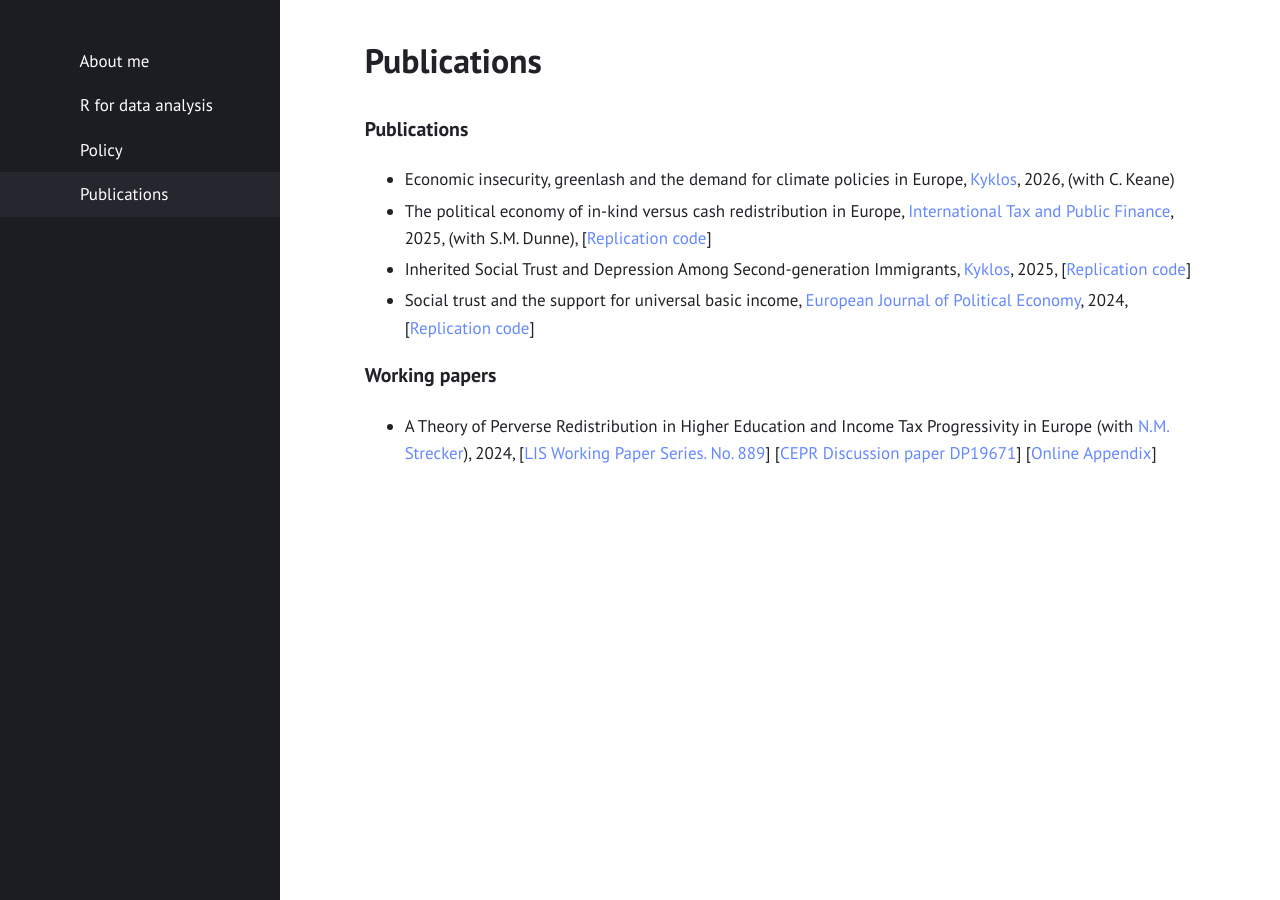
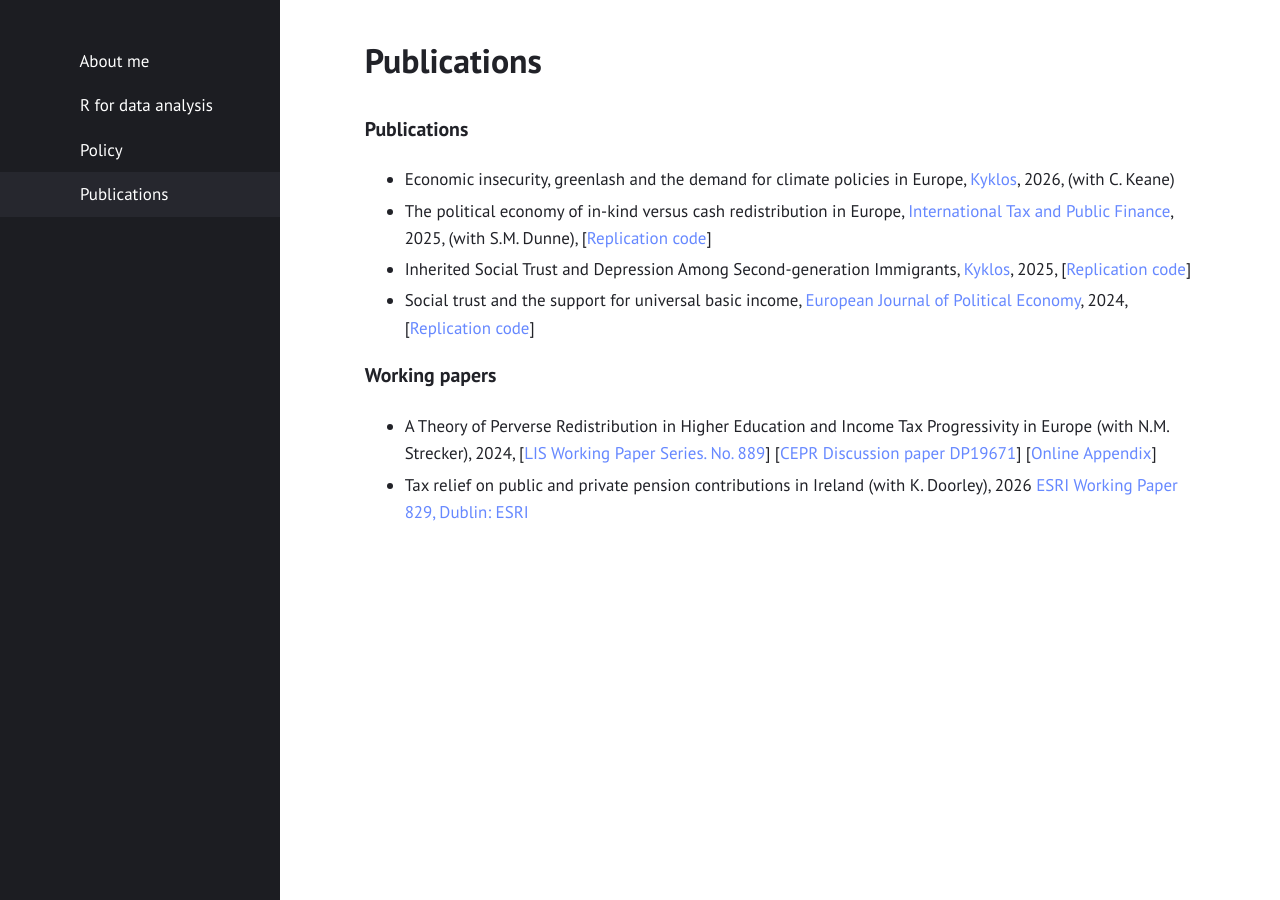
Before and after one commit to gubellom/gubellom.github.io, a Jekyll site: the page built from replication.md, in a window 1280 px wide. Built offline with Jekyll 4.4.1, drawn with Linux system fonts in a browser that asks for light colours.

Commit message:
Update replication.md
Signed-off-by: Michele Gubello <62111923+gubellom@users.noreply.github.com>

```diff
--- a/replication.md
+++ b/replication.md
@@ -23,7 +23,8 @@ title: "Publications"
 
 ### Working papers
 
-- A Theory of Perverse Redistribution in Higher Education and Income Tax Progressivity in Europe (with [N.M. Strecker](https://sites.google.com/site/nmstrecker/)), 2024, [[LIS Working Paper Series. No. 889](https://www.lisdatacenter.org/wps/liswps/889.pdf)] [[CEPR Discussion paper DP19671](https://cepr.org/publications/dp19671)] [[Online Appendix](https://sites.google.com/site/nmstrecker/GS-OA?authuser=0)]
+- A Theory of Perverse Redistribution in Higher Education and Income Tax Progressivity in Europe (with N.M. Strecker), 2024, [[LIS Working Paper Series. No. 889](https://www.lisdatacenter.org/wps/liswps/889.pdf)] [[CEPR Discussion paper DP19671](https://cepr.org/publications/dp19671)] [[Online Appendix](https://sites.google.com/site/nmstrecker/GS-OA?authuser=0)]
+- Tax relief on public and private pension contributions in Ireland (with K. Doorley), 2026 [ESRI Working Paper 829, Dublin: ESRI](https://www.esri.ie/publications/tax-relief-on-public-and-private-pension-contributions-in-ireland)
   <!--     - Previously circulated as: *Weakly Progressive: Disproportionate Higher Education Attendance and the Structure of Income Taxes*, 2022, [[UCD Centre for Economic Research Working Paper Series 2022,  WP22/26](https://hdl.handle.net/10419/296672)] -->
 
 <!--
```
